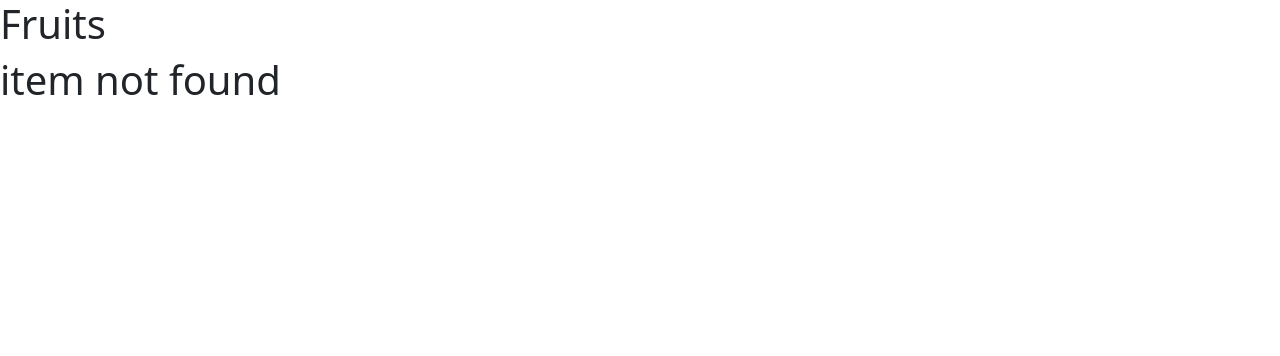
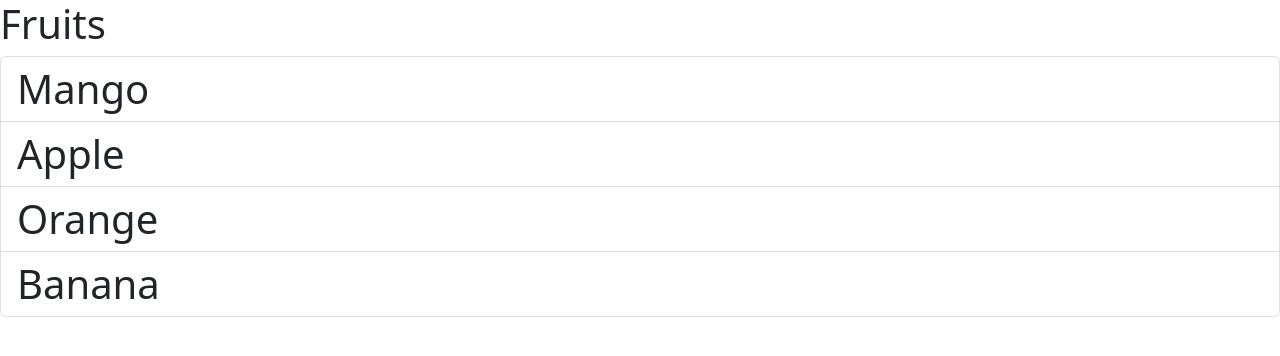
Before and after one commit to JassBrar92/react-app, a React (Vite) app: page / in a window 1280 px wide. Before the commit this address had no page. Shown: the top 356 px of the page. Built offline with nearby package versions, Linux system fonts and the light colour scheme.

Commit message:
Handling Event

```diff
--- a/src/components/ListGroup.tsx
+++ b/src/components/ListGroup.tsx
@@ -1,3 +1,4 @@
+import { MouseEvent } from "react";
 function ListGroup(){
   // <></> these brackets represent fragment it is used to return more than one element
   let items=[
@@ -6,13 +7,16 @@
     "Orange",
     "Banana"
   ];
-  items=[];
+  //items=[];
+ const handleClick=(event : MouseEvent)=>{
+    console.log(event);
+  }
   return (
     <>
   <h1>Fruits</h1>
   <ul className="list-group">
     {items.length===0 && <p>item not found</p>}
-    {items.map(item=><li key={item}>{item}</li>)}
+    {items.map(item=><li className="list-group-item" key={item} onClick={handleClick}>{item}</li>)}
 </ul>
 </>
   );
```
